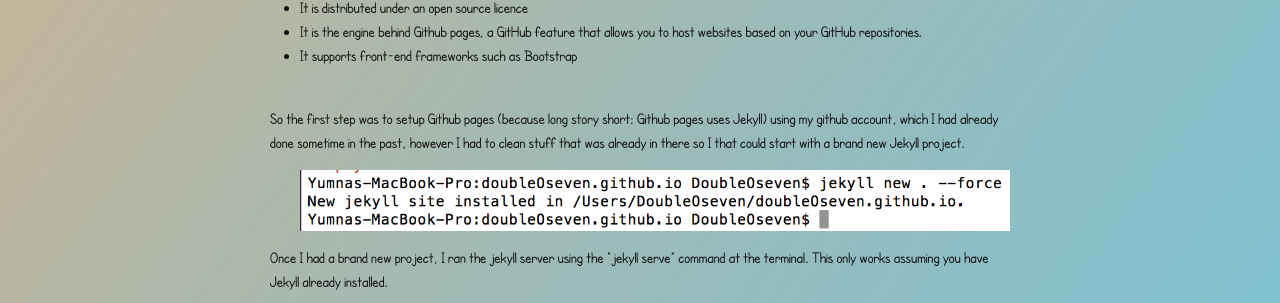
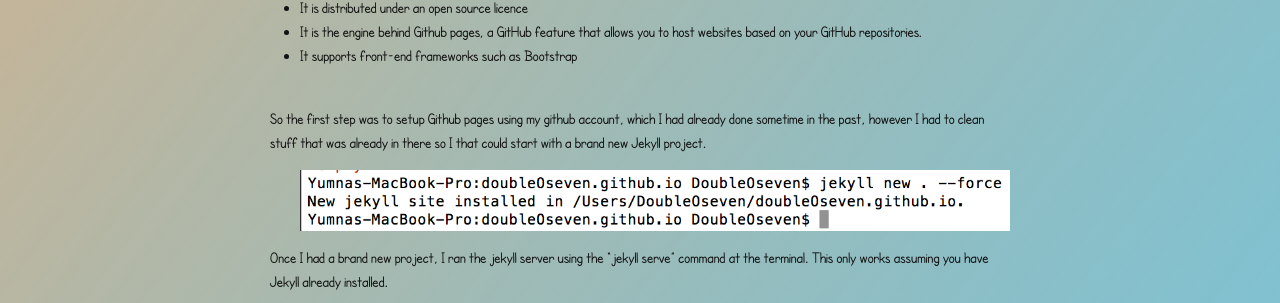
Before and after one commit to doubleoseven/doubleOseven.github.io, a Jekyll site: the page built from _posts/2016-06-21-project-one.markdown, in a window 1280 px wide. Shown: the part 491-794 px from the top of the page. Built offline with Jekyll 4.4.1, drawn with Linux system fonts in a browser that asks for light colours.

Commit message:
Delete a line from blog post

```diff
--- a/_posts/2016-06-21-project-one.markdown
+++ b/_posts/2016-06-21-project-one.markdown
@@ -16,7 +16,7 @@ If you've never heard of Jekyll here's some information about it:
 - It is the engine behind Github pages, a GitHub feature that allows you to host websites based on your GitHub repositories. <br>
 - It supports front-end frameworks such as Bootstrap <br> <br>
 
-So the first step was to setup Github pages  (because long story short: Github pages uses Jekyll) using my github account, which I had already done sometime in the past, however I had to clean stuff that was already in there so I that could start with a brand new Jekyll project.
+So the first step was to setup Github pages using my github account, which I had already done sometime in the past, however I had to clean stuff that was already in there so I that could start with a brand new Jekyll project.
 
 <div class="col">
               <ul class="list-inline intro-social-buttons text-center">
```
